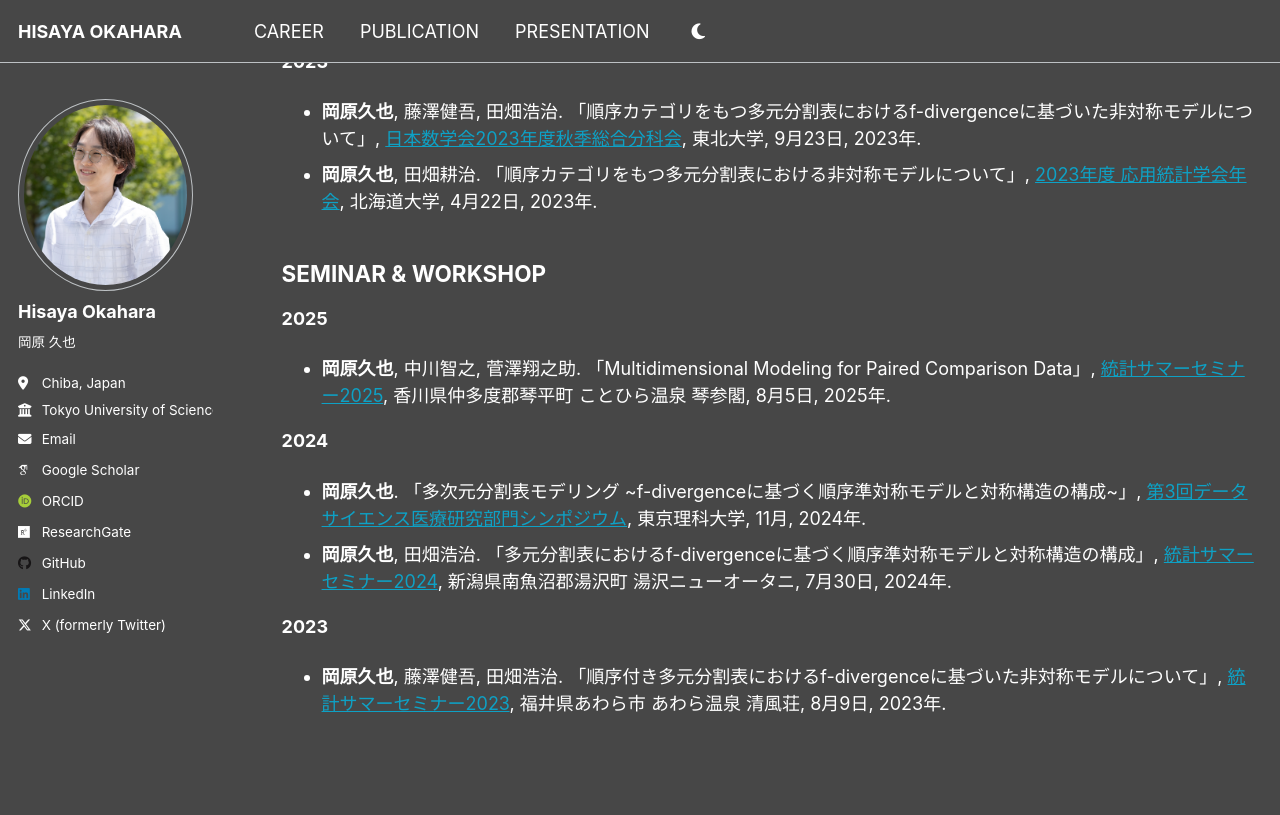
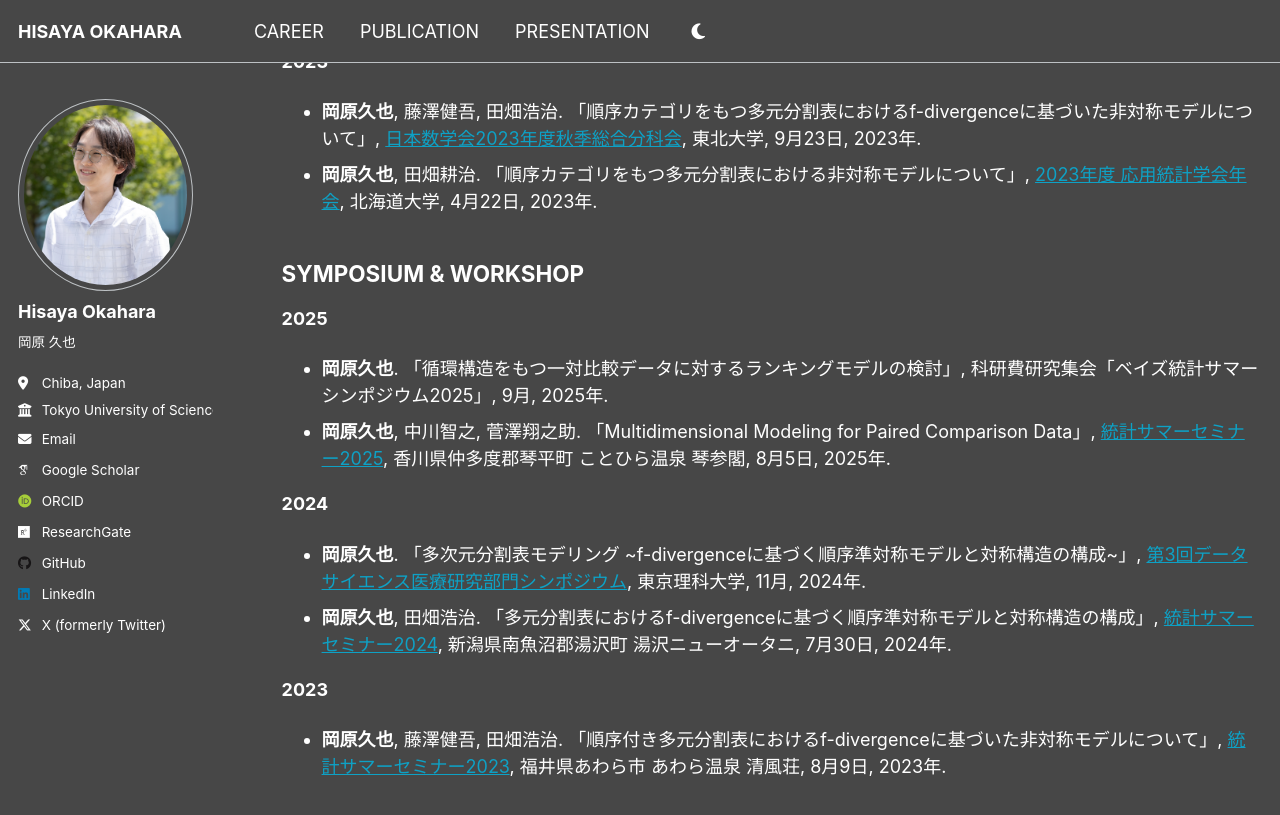
Before and after one commit to h-okahara/h-okahara.github.io, a Jekyll site: the page built from _pages/presentation.md, in a window 1280 px wide and 900 px high, scrolled down 857 px. Shown: the top 815 px of the window. Built offline with Jekyll 4.4.1, drawn with Linux system fonts in a browser that asks for light colours; some web fonts are replaced.

Commit message:
Update presentation.md

```diff
--- a/_pages/presentation.md
+++ b/_pages/presentation.md
@@ -29,9 +29,10 @@ author_profile: true
 - **岡原久也**, 田畑耕治. 「順序カテゴリをもつ多元分割表における非対称モデルについて」, [2023年度 応用統計学会年会](https://www.applstat.gr.jp/event/annual_meeting/am-2023/), 北海道大学, 4月22日, 2023年.
 
 
-## SEMINAR & WORKSHOP
+## SYMPOSIUM & WORKSHOP
 
 **2025**
+- **岡原久也**. 「循環構造をもつ一対比較データに対するランキングモデルの検討」, 科研費研究集会「ベイズ統計サマーシンポジウム2025」, 9月, 2025年.
 - **岡原久也**, 中川智之, 菅澤翔之助. 「Multidimensional Modeling for Paired Comparison Data」, [統計サマーセミナー2025](https://sites.google.com/g.ecc.u-tokyo.ac.jp/ysg2025), 香川県仲多度郡琴平町 ことひら温泉 琴参閣, 8月5日, 2025年.
 
 **2024**
```
